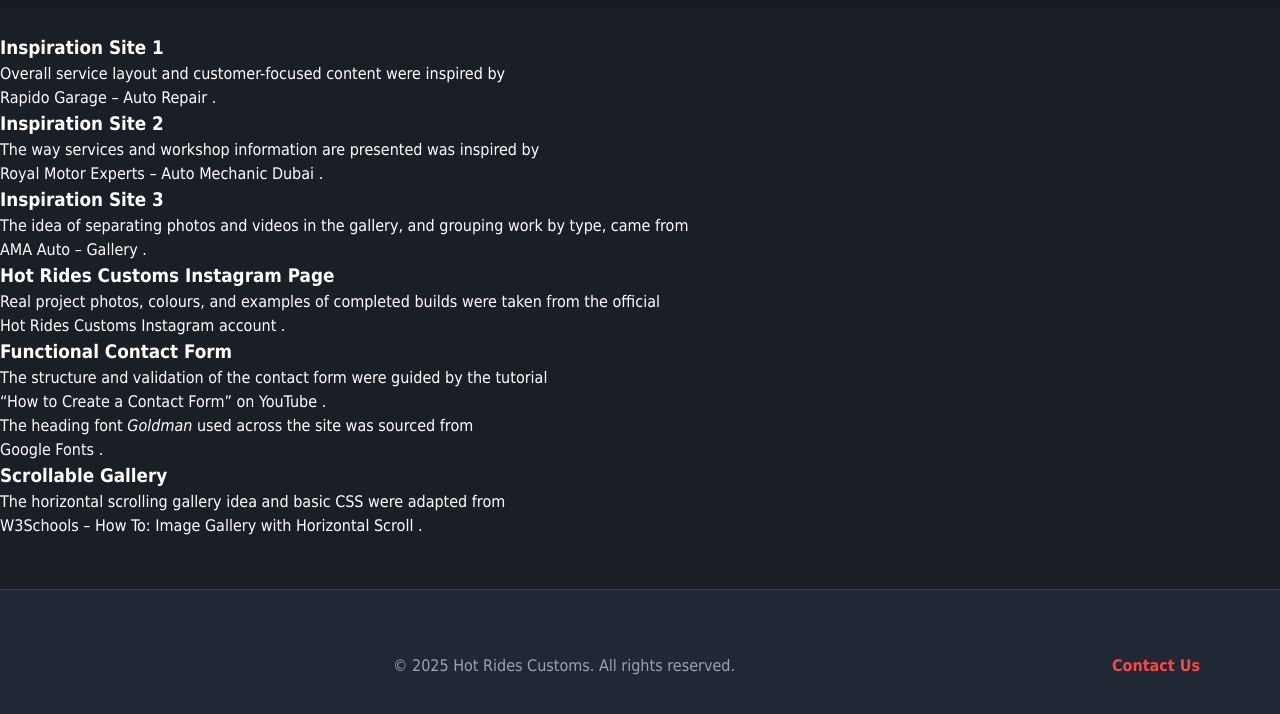
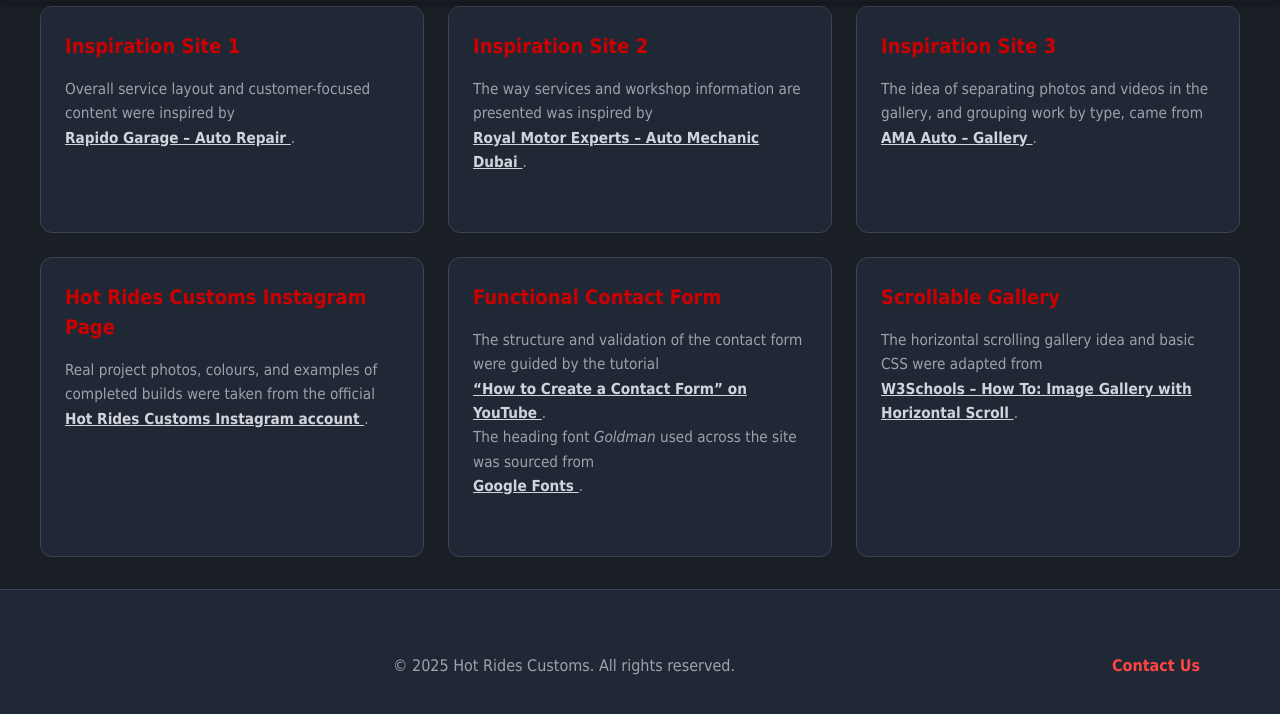
Before and after one commit to mira-m-ismail/ISTE140-Project2, a plain HTML site: page Project2_Team_1/references.html in a window 1280 px wide. Shown: the part 58-772 px from the top of the page. Drawn offline with Linux system fonts and the light colour scheme; a web font is replaced by a local one.

```diff
--- a/Project2_Team_1/assets/CSS/style.css
+++ b/Project2_Team_1/assets/CSS/style.css
@@ -11,7 +11,6 @@
 }
 
 :root {
-    /* Color Variables */
     --btn-color: #fdfdfd;
     --btn-bg: #ff3333;
     --primary-text-color: #ff4444;
@@ -25,15 +24,6 @@
     --text-gray-200: #e5e7eb;
     --text-gray-300: #d1d5db;
     --text-gray-400: #9ca3af;
-
-    /* Spacing */
-    --spacing-xs: 0.25rem;
-    --spacing-sm: 0.5rem;
-    --spacing-md: 0.75rem;
-    --spacing-lg: 1rem;
-    --spacing-xl: 1.5rem;
-    --spacing-2xl: 2rem;
-    --spacing-3xl: 2.5rem;
 }
 
 html {
@@ -858,6 +848,43 @@ textarea.contact-inputs {
     line-height: 1.7;
 }
 
+.references-grid {
+    display: grid;
+    grid-template-columns: repeat(3, minmax(250px, 1fr));
+    gap: 1.5rem;
+    width: 100%;
+    max-width: 1200px;
+    margin: 2rem auto 2rem auto;
+}
+
+.reference-box {
+    background: var(--bg-dark-alt);
+    padding: 1.5rem;
+    border-radius: 0.75rem;
+    border: 1px solid var(--border-dark);
+    text-align: left;
+    transition: all 0.3s ease;
+}
+
+.reference-box h3 {
+    font-size: 1.25rem;
+    color: var(--secondary-color);
+    margin-bottom: 1rem;
+}
+
+.reference-box p {
+    color: var(--text-gray-400);
+    font-size: 0.95rem;
+    line-height: 1.6;
+}
+
+.reference-box a {
+    color: var(--text-gray-300);
+    text-decoration: underline;
+    font-weight: 600;
+    transition: color 0.3s ease;
+}
+
 /* =================================
    FOOTER STYLES
    ================================= */
```
Also changed, not shown: Project2_Team_1/index.html (+5 -0 lines), Project2_Team_1/page3.html (+12 -8 lines).
